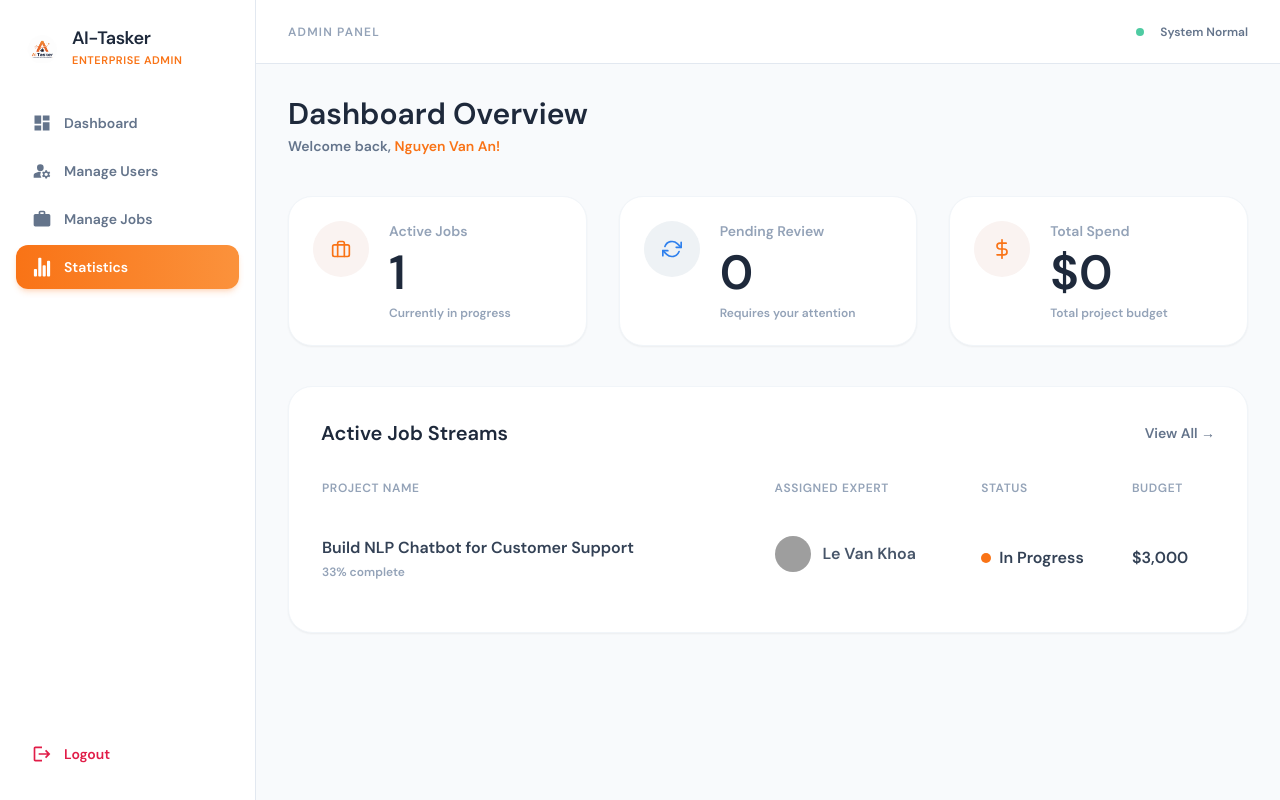
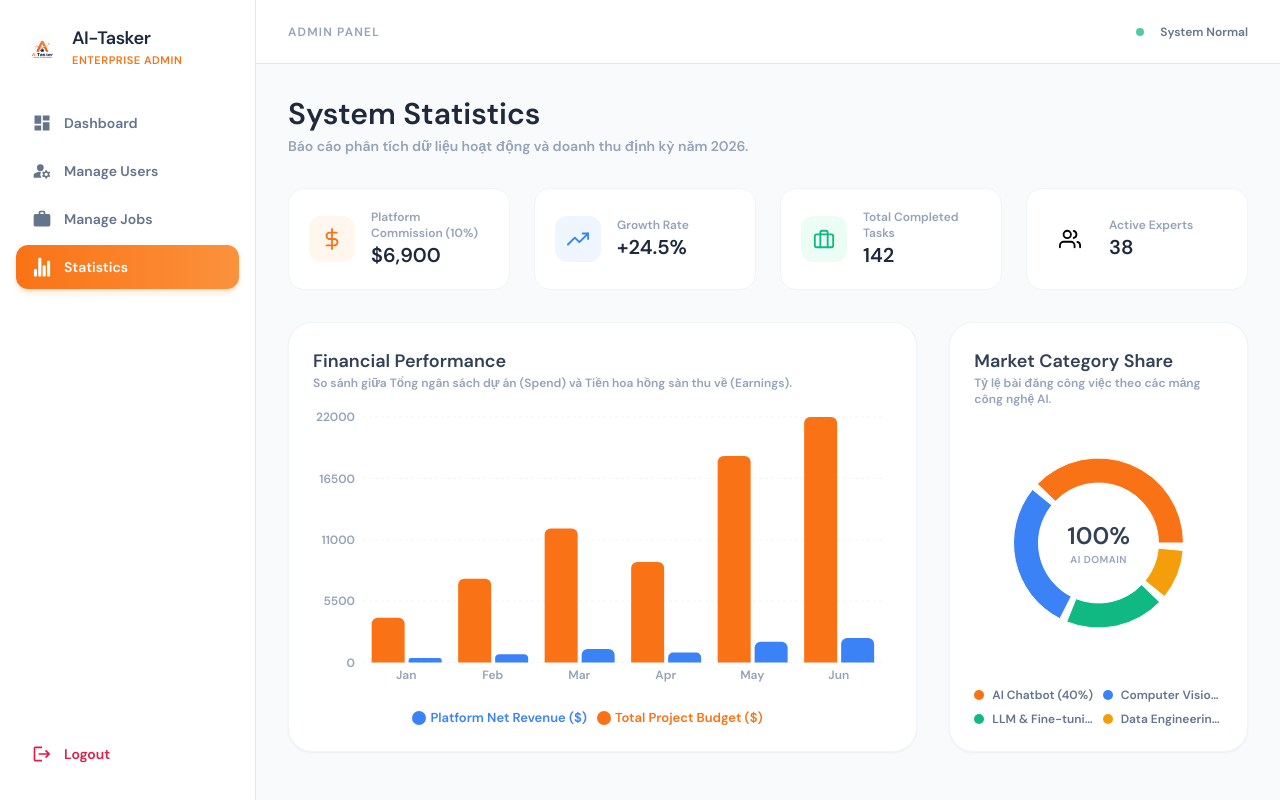
Before and after one commit to Kiennlvt/AITasker, a React (Vite) app in the folder frontend/: page /admin/statistics in a window 1280 px wide. Built offline with nearby package versions, Linux system fonts and the light colour scheme; grey boxes are pictures that could not be loaded.

Commit message:
feat: complete admin layouts, user/job management and statistics charts

```diff
--- a/frontend/src/pages/admin/StatisticsPage.jsx
+++ b/frontend/src/pages/admin/StatisticsPage.jsx
@@ -1,100 +1,138 @@
 import React from 'react';
-import { FiBriefcase, FiRefreshCw, FiDollarSign } from 'react-icons/fi';
-import { HiOutlineUserCircle } from 'react-icons/hi2';
+import {
+  BarChart, Bar, XAxis, YAxis, CartesianGrid, Tooltip, Legend, ResponsiveContainer,
+  PieChart, Pie, Cell
+} from 'recharts';
+import { FiTrendingUp, FiDollarSign, FiBriefcase, FiUsers } from 'react-icons/fi';
 
 export default function StatisticsPage() {
-
-  // Màu cam chuẩn
   const groupOrange = "#f97316";
 
-  // Dữ liệu giả cho bảng công việc (Active Job Streams)
-  const jobStreams = [
-    {
-      projectName: "Build NLP Chatbot for Customer Support",
-      completion: 33,
-      expertName: "Le Van Khoa",
-      expertAvatar: "https://randomuser.me/api/portraits/men/32.jpg",
-      status: "In Progress",
-      budget: "$3,000",
-    },
+  const revenueData = [
+    { month: 'Jan', Spend: 4000, Earnings: 400 },
+    { month: 'Feb', Spend: 7500, Earnings: 750 },
+    { month: 'Mar', Spend: 12000, Earnings: 1200 },
+    { month: 'Apr', Spend: 9000, Earnings: 900 },
+    { month: 'May', Spend: 18500, Earnings: 1850 },
+    { month: 'Jun', Spend: 22000, Earnings: 2200 },
   ];
 
-  // Các thẻ thống kê
-  const stats = [
-    { title: "Active Jobs", value: "1", description: "Currently in progress", icon: <FiBriefcase />, iconBg: "#FAF3F1", iconColor: groupOrange },
-    { title: "Pending Review", value: "0", description: "Requires your attention", icon: <FiRefreshCw />, iconBg: "#EEF2F5", iconColor: "#2F80ED" },
-    { title: "Total Spend", value: "$0", description: "Total project budget", icon: <FiDollarSign />, iconBg: "#FAF3F1", iconColor: groupOrange },
+  const categoryData = [
+    { name: 'AI Chatbot', value: 40 },
+    { name: 'Computer Vision', value: 30 },
+    { name: 'LLM & Fine-tuning', value: 20 },
+    { name: 'Data Engineering', value: 10 },
   ];
 
+  const COLORS = [groupOrange, '#3b82f6', '#10b981', '#f59e0b'];
+
   return (
-    <div className="space-y-10">
+    <div className="space-y-8 font-sans antialiased">
 
-      {/* Tiêu đề trang & Welcome */}
+      {/* HEADER TRANG */}
       <div className="flex flex-col">
-        <h2 className="text-3xl font-black text-slate-800">Dashboard Overview</h2>
-        <p className="mt-1 text-sm font-bold text-slate-500">
-          Welcome back, <span style={{ color: groupOrange }}>Nguyen Van An!</span>
-        </p>
+        <h2 className="text-3xl font-black text-slate-800">System Statistics</h2>
+        <p className="mt-1 text-sm font-bold text-slate-400">Báo cáo phân tích dữ liệu hoạt động và doanh thu định kỳ năm 2026.</p>
       </div>
 
-      {/* 3 Thẻ thống kê */}
-      <div className="grid grid-cols-3 gap-8">
-        {stats.map((stat, index) => (
-          <div key={index} className="bg-white p-6 rounded-3xl border border-slate-100 shadow-sm flex items-start gap-5">
-            <div className="w-14 h-14 rounded-full flex items-center justify-center text-xl" style={{ backgroundColor: stat.iconBg, color: stat.iconColor }}>
-              {stat.icon}
-            </div>
-            <div className="flex flex-col">
-              <span className="text-sm font-bold text-slate-400">{stat.title}</span>
-              <h3 className="text-5xl font-black text-slate-800 mt-2">{stat.value}</h3>
-              <p className="mt-2 text-xs font-bold text-slate-400">{stat.description}</p>
+      {/* HÀNG CARD TỔNG QUAN */}
+      <div className="grid grid-cols-1 md:grid-cols-4 gap-6">
+        <div className="bg-white p-5 rounded-2xl border border-slate-100 shadow-xs flex items-center gap-4">
+          <div className="p-3 rounded-xl bg-orange-50 text-[#f97316]"><FiDollarSign size={22} /></div>
+          <div>
+            <span className="text-xs font-bold text-slate-400 block">Platform Commission (10%)</span>
+            <span className="text-xl font-black text-slate-800">$6,900</span>
+          </div>
+        </div>
+        <div className="bg-white p-5 rounded-2xl border border-slate-100 shadow-xs flex items-center gap-4">
+          <div className="p-3 rounded-xl bg-blue-50 text-blue-500"><FiTrendingUp size={22} /></div>
+          <div>
+            <span className="text-xs font-bold text-slate-400 block">Growth Rate</span>
+            <span className="text-xl font-black text-slate-800">+24.5%</span>
+          </div>
+        </div>
+        <div className="bg-white p-5 rounded-2xl border border-slate-100 shadow-xs flex items-center gap-4">
+          <div className="p-3 rounded-xl bg-emerald-50 text-emerald-500"><FiBriefcase size={22} /></div>
+          <div>
+            <span className="text-xs font-bold text-slate-400 block">Total Completed Tasks</span>
+            <span className="text-xl font-black text-slate-800">142</span>
+          </div>
+        </div>
+        <div className="bg-white p-5 rounded-2xl border border-slate-100 shadow-xs flex items-center gap-4">
+          <div className="p-3 rounded-xl bg-amber-50 text-amber-500"><FiUsers size={22} /></div>
+          <div>
+            <span className="text-xs font-bold text-slate-400 block">Active Experts</span>
+            <span className="text-xl font-black text-slate-800">38</span>
+          </div>
+        </div>
+      </div>
+
+      {/* KHU VỰC ĐỒ THỊ */}
+      <div className="grid grid-cols-1 lg:grid-cols-3 gap-8">
+
+        {/* Biểu đồ cột */}
+        <div className="lg:col-span-2 bg-white p-6 rounded-3xl border border-slate-100 shadow-sm flex flex-col justify-between">
+          <div className="mb-4">
+            <h3 className="text-lg font-black text-slate-700">Financial Performance</h3>
+            <p className="text-xs font-bold text-slate-400">So sánh giữa Tổng ngân sách dự án (Spend) và Tiền hoa hồng sàn thu về (Earnings).</p>
+          </div>
+          <div className="h-80 w-full">
+            <ResponsiveContainer width="100%" height="100%">
+              <BarChart data={revenueData} margin={{ top: 10, right: 10, left: -10, bottom: 0 }}>
+                <CartesianGrid strokeDasharray="3 3" vertical={false} stroke="#f1f5f9" />
+                <XAxis dataKey="month" tick={{ fill: '#94a3b8', fontSize: 12, fontWeight: 700 }} axisLine={false} tickLine={false} />
+                <YAxis tick={{ fill: '#94a3b8', fontSize: 12, fontWeight: 700 }} axisLine={false} tickLine={false} />
+                <Tooltip cursor={{ fill: '#f8fafc' }} contentStyle={{ borderRadius: '12px', border: '1px solid #e2e8f0' }} />
+                <Legend iconType="circle" wrapperStyle={{ paddingTop: '15px', fontSize: '13px', fontWeight: 700 }} />
+                <Bar dataKey="Spend" fill={groupOrange} radius={[6, 6, 0, 0]} name="Total Project Budget ($)" />
+                <Bar dataKey="Earnings" fill="#3b82f6" radius={[6, 6, 0, 0]} name="Platform Net Revenue ($)" />
+              </BarChart>
+            </ResponsiveContainer>
+          </div>
+        </div>
+
+        {/* Biểu đồ tròn */}
+        <div className="bg-white p-6 rounded-3xl border border-slate-100 shadow-sm flex flex-col justify-between">
+          <div>
+            <h3 className="text-lg font-black text-slate-700">Market Category Share</h3>
+            <p className="text-xs font-bold text-slate-400">Tỷ lệ bài đăng công việc theo các mảng công nghệ AI.</p>
+          </div>
+          <div className="h-64 w-full relative flex items-center justify-center">
+            <ResponsiveContainer width="100%" height="100%">
+              <PieChart>
+                <Pie
+                  data={categoryData}
+                  cx="50%"
+                  cy="50%"
+                  innerRadius={60}
+                  outerRadius={85}
+                  paddingAngle={5}
+                  dataKey="value"
+                >
+                  {categoryData.map((entry, index) => (
+                    <Cell key={`cell-${index}`} fill={COLORS[index % COLORS.length]} />
+                  ))}
+                </Pie>
+                <Tooltip contentStyle={{ borderRadius: '12px', border: '1px solid #e2e8f0' }} />
+              </PieChart>
+            </ResponsiveContainer>
+            <div className="absolute text-center flex flex-col">
+              <span className="text-2xl font-black text-slate-700">100%</span>
+              <span className="text-[10px] font-bold text-slate-400 uppercase tracking-wider">AI Domain</span>
             </div>
           </div>
-        ))}
-      </div>
 
-      {/* Bảng "Active Job Streams" */}
-      <div className="bg-white p-8 rounded-3xl border border-slate-100 shadow-sm">
-        <div className="flex items-center justify-between mb-8">
-          <h4 className="text-xl font-black text-slate-800">Active Job Streams</h4>
-          <button className="text-sm font-bold text-slate-500 hover:text-slate-700">View All →</button>
+          <div className="grid grid-cols-2 gap-2 text-xs font-bold text-slate-500 mt-2">
+            {categoryData.map((item, index) => (
+              <div key={item.name} className="flex items-center gap-2">
+                <span className="w-2.5 h-2.5 rounded-full flex-shrink-0" style={{ backgroundColor: COLORS[index % COLORS.length] }}></span>
+                <span className="truncate">{item.name} ({item.value}%)</span>
+              </div>
+            ))}
+          </div>
         </div>
 
-        <table className="w-full text-left">
-          <thead>
-            <tr className="text-xs font-black text-slate-400 uppercase tracking-wider">
-              <th className="pb-5">PROJECT NAME</th>
-              <th className="pb-5">ASSIGNED EXPERT</th>
-              <th className="pb-5">STATUS</th>
-              <th className="pb-5">BUDGET</th>
-            </tr>
-          </thead>
-          <tbody className="divide-y divide-slate-100">
-            {jobStreams.map((job, index) => (
-              <tr key={index}>
-                <td className="py-5">
-                  <h5 className="font-bold text-slate-700">{job.projectName}</h5>
-                  <p className="text-xs font-bold text-slate-400 mt-1">{job.completion}% complete</p>
-                </td>
-                <td className="py-5 flex items-center gap-3">
-                    <img src={job.expertAvatar} alt={job.expertName} className="w-9 h-9 rounded-full object-cover" />
-                    <span className="font-bold text-slate-600">{job.expertName}</span>
-                </td>
-                <td className="py-5">
-                  <div className="flex items-center gap-2">
-                    <div className="w-2.5 h-2.5 rounded-full" style={{ backgroundColor: groupOrange }}></div>
-                    <span className="font-bold text-slate-700">{job.status}</span>
-                  </div>
-                </td>
-                <td className="py-5">
-                  <span className="font-black text-slate-700">{job.budget}</span>
-                </td>
-              </tr>
-            ))}
-          </tbody>
-        </table>
       </div>
-
     </div>
   );
 }
--- /dev/null
+++ b/package.json
@@ -0,0 +1,5 @@
+{
+	"dependencies": {
+		"recharts": "^3.8.1"
+	}
+}
```
Also changed, not shown: 1 other file (tests, documents, lock files or other folders).
